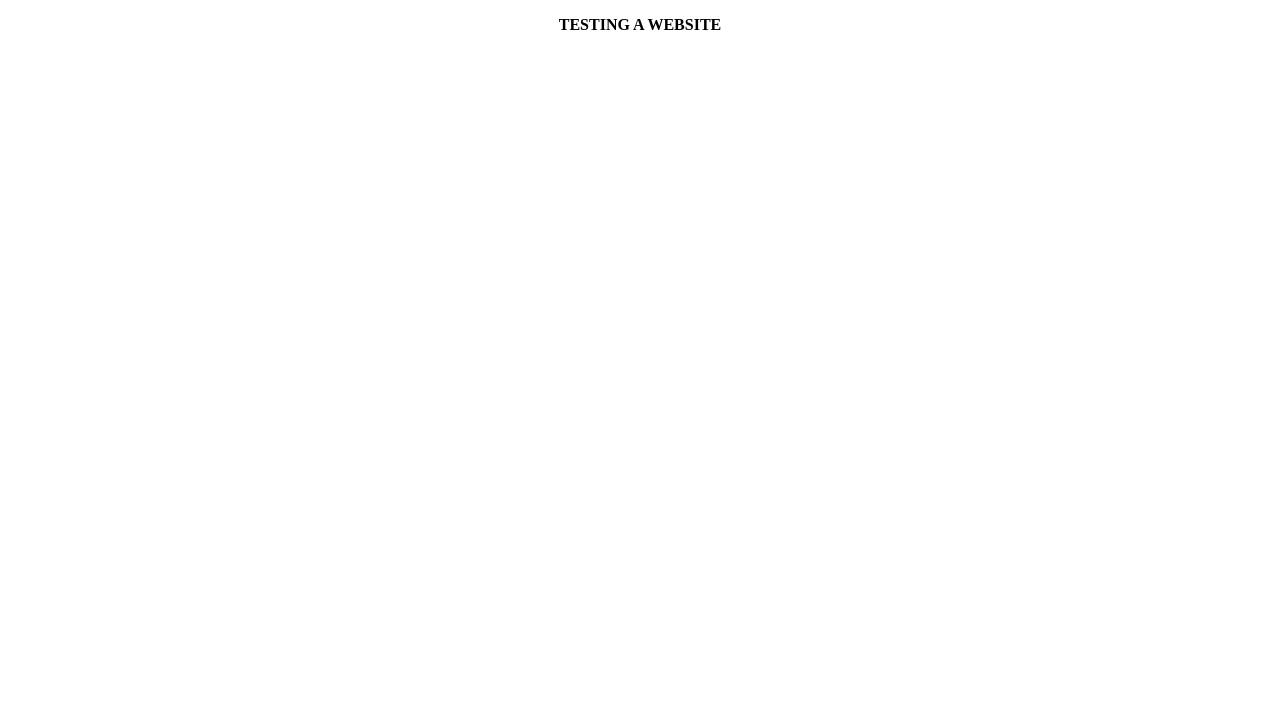
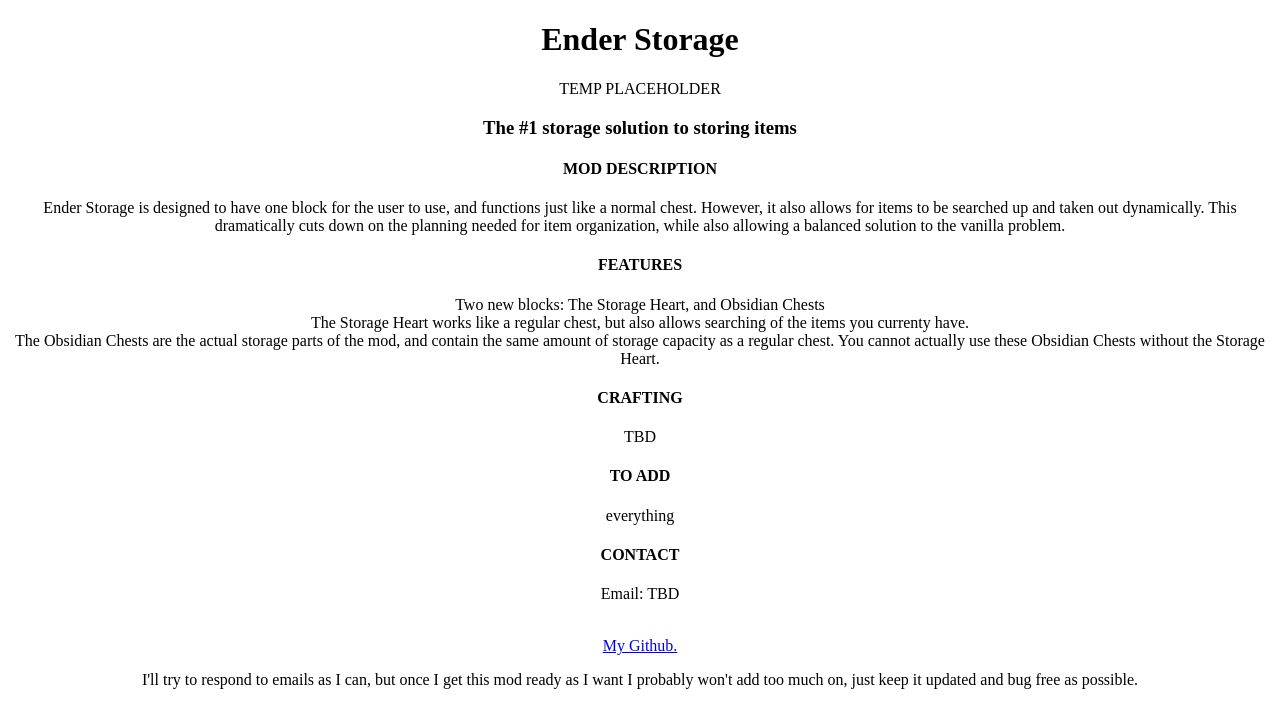
Before and after one commit to ericluuv/ericluuv.github.io, a plain HTML site: page index.html in a window 1280 px wide. Drawn offline with Linux system fonts and the light colour scheme.

Commit message:
Update index.html

```diff
--- a/index.html
+++ b/index.html
@@ -1,18 +1,51 @@
 <!DOCTYPE html>
 <html>
-
     <head>
-        <title>Testing</title>
+        <link rel = "stylesheet" type = "text/css" href = "newStyle.css">
+        <title>Ender Storage</title>
     </head>
 
     <body>
+        <center><h1 id = "name-of-mod">Ender Storage</h1>
+        <div id = "demo-gif">TEMP PLACEHOLDER</div>
+        <h3>The #1 storage solution to storing items</h3>
+        <h4 class = "section-title">MOD DESCRIPTION</h4>
+        <p>
+            Ender Storage is designed to have one block for the user to use, and functions just like a normal chest.
+            However, it also allows for items to be searched up and taken out dynamically.
+            This dramatically cuts down on the planning needed for item organization, while also allowing
+            a balanced solution to the vanilla problem.
+        </p>
+        <h4 class = "section-title">FEATURES</h4>
+        <p>
+            Two new blocks: The Storage Heart, and Obsidian Chests<br>
+            The Storage Heart works like a regular chest,
+            but also allows searching of the items you currenty have.<br>
+            The Obsidian Chests are the actual storage parts of the mod, and
+            contain the same amount of storage capacity as a regular chest.
+            You cannot actually use these Obsidian Chests without the Storage Heart.
+        </p>
 
+        <h4 class = "section-title">CRAFTING</h4>
         <p>
-                <center><b>
-                TESTING A WEBSITE
-                </b></center>
+            TBD
+        </p>
 
+        <h4 class = "section-title">TO ADD</h4>
+        <p>
+            everything
         </p>
+
+        <h4 class = "section-title">CONTACT</h4>
+        <p id = "contact-info">Email: TBD</p><br>
+        <a href = "https://github.com/ericluuv" target = "_blank" id = "github-link">My Github.</a>
+        <p>
+            I'll try to respond to emails as I can, but once I get this mod ready as I want
+            I probably won't add too much on, just keep it updated and bug free as possible.
+        </p>
+
+        </center>
+
 
     </body>
 </html>
```
